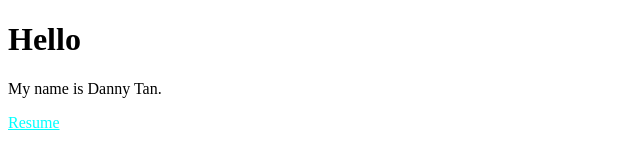
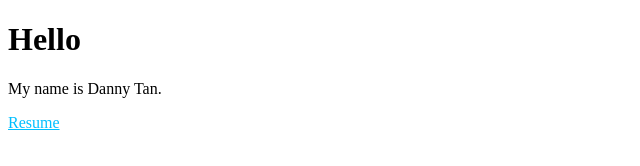
Before and after one commit to dannytancs/dannytancs.github.io, a plain HTML site: page index.html in a window 1280 px wide. In both pictures the pointer is over the link "Resume". Shown: the full height of the page, 0-640 px from the left. Drawn offline with Linux system fonts and the light colour scheme.

Commit message:
Change 2.0

```diff
--- a/index.html
+++ b/index.html
@@ -20,7 +20,7 @@ a:visited {
     text-decoration: none;
 }
 a:hover {
-    color: Cyan;
+    color: DeepSkyBlue;
     background-color: transparent;
     text-decoration: underline;
 }
```
